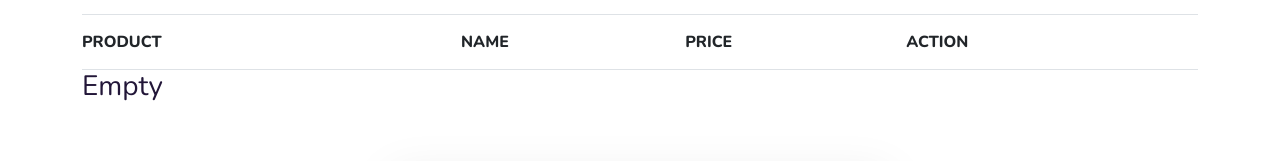
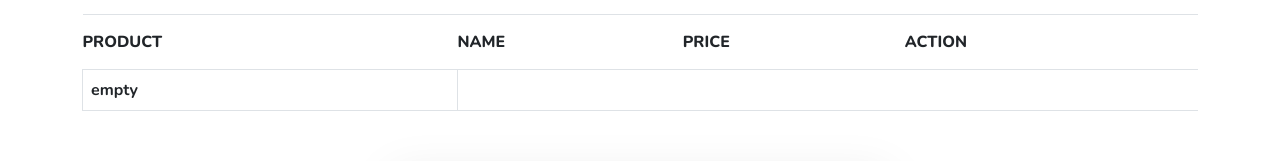
Before and after one commit to versatilemage/akontz-model-app, a Next.js app: page /cart in a window 1280 px wide. Shown: the part 443-604 px from the top of the page. Built offline with nearby package versions, Linux system fonts and the light colour scheme; a web font is replaced by a local one.

Commit message:
changed some wrong code lines

```diff
--- a/components/_App/Layout.js
+++ b/components/_App/Layout.js
@@ -1,6 +1,6 @@
 import React from 'react'
 import Head from "next/head"
-import toast, { Toaster } from 'react-hot-toast'
+import { Toaster } from 'react-hot-toast'
 import Router from 'next/router'
 import GoTop from './GoTop'
 import Navbar from './Navbar'
@@ -8,7 +8,7 @@ import Footer from './Footer'
 import StudentNavbar from './StudentNavbar'
 import AdminNavbar from './AdminNavbar'
 import Preloader from './Preloader'
-import RtlSidebar from './RtlSidebar'
+// import RtlSidebar from './RtlSidebar'
 import CookieConsent from "react-cookie-consent";
 
 const Layout = ({ children, user }) => {
@@ -47,11 +47,7 @@ const Layout = ({ children, user }) => {
 
             {loader && <Preloader />}
 
-            <toast
-                placement = 'top-left'
-                autoDismissTimeout={10000}
-                autoDismiss
-            >
+
                 {isStudent ? (
                     <StudentNavbar user={user} />
                 ) : (isAdmin || isTeacher) ? (
@@ -66,8 +62,12 @@ const Layout = ({ children, user }) => {
 
                 <Footer />
 
-                <RtlSidebar />
-            </toast>
+                {/* <RtlSidebar /> */}
+            <Toaster
+                placement = 'top-left'
+                autodismisstimeout={10000}
+                autodismiss="true"
+            />
 
             <CookieConsent>This website uses cookies to enhance the user experience.</CookieConsent>
             <Toaster
@@ -76,6 +76,7 @@ const Layout = ({ children, user }) => {
             />
         </React.Fragment>
     );
+
 }
 
 export default Layout;
--- a/pages/cart.js
+++ b/pages/cart.js
@@ -58,7 +58,9 @@ const Cart = ({ user }) => {
 											/>
 										))
 									) : (
-										<h3>Empty</h3>
+										<tr>
+											<th>empty</th>
+										</tr>
 									)}
 								</tbody>
 							</table>
```
Also changed, not shown: pages/admin/pending-requests.js (+2 -33 lines).
